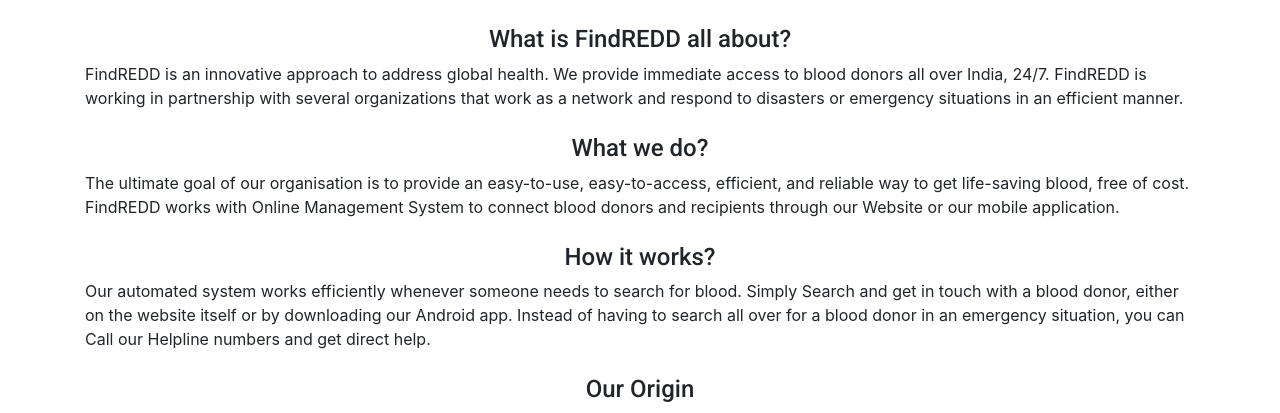
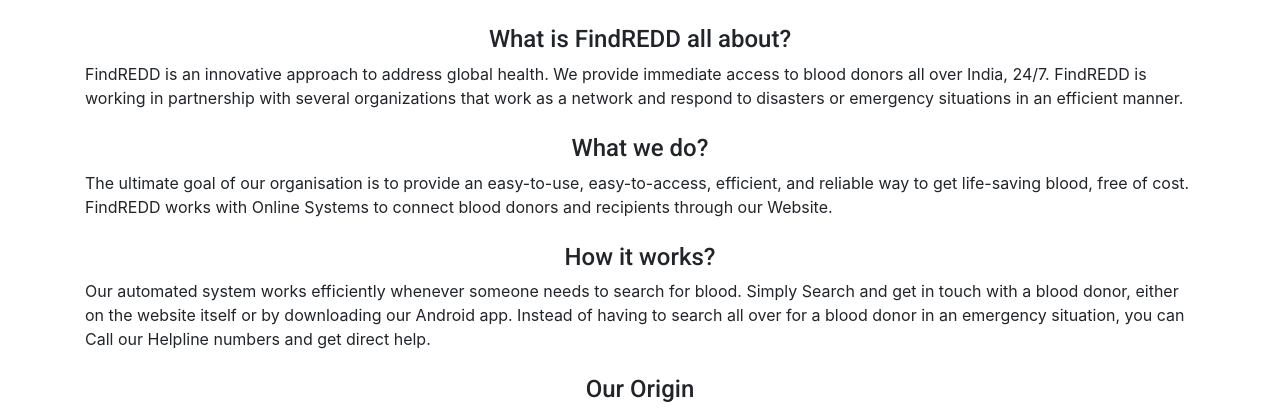
Before and after one commit to findredd/findredd, a Django app: page /about_us/ in a window 1280 px wide. Shown: the part 216-629 px from the top of the page. Run offline with Django 3.2, Linux system fonts and the light colour scheme; some libraries are stand-ins or nearby versions.

Commit message:
Little correction done

```diff
--- a/main/templates/main/about_us.html
+++ b/main/templates/main/about_us.html
@@ -46,7 +46,7 @@
 
         <div class="mt-4">
             <h2>What we do?</h2>
-            <p>The ultimate goal of our organisation is to provide an easy-to-use, easy-to-access, efficient, and reliable way to get life-saving blood, free of cost. FindREDD works with Online Management System to connect blood donors and recipients through our Website or our mobile application. </p>
+            <p>The ultimate goal of our organisation is to provide an easy-to-use, easy-to-access, efficient, and reliable way to get life-saving blood, free of cost. FindREDD works with Online Systems to connect blood donors and recipients through our Website.</p>
         </div>
 
         <div class="mt-4">
```
